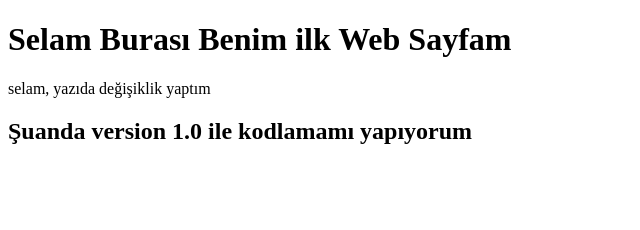
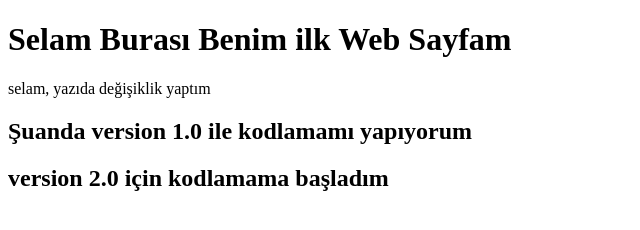
Before and after one commit to selenkunkcu/27SubatTestRepo, a plain HTML site: page index.html in a window 1280 px wide. Shown: the whole page, without its empty margins (0-640 px from the left). Drawn offline with Linux system fonts and the light colour scheme.

Commit message:
version2.0

```diff
--- a/index.html
+++ b/index.html
@@ -13,6 +13,7 @@
 
     <h2>Şuanda version 1.0 ile kodlamamı yapıyorum</h2>
 
+    <h2>version 2.0 için kodlamama başladım</h2>
 
     <script src="app.js"></script>
 </body>
```
